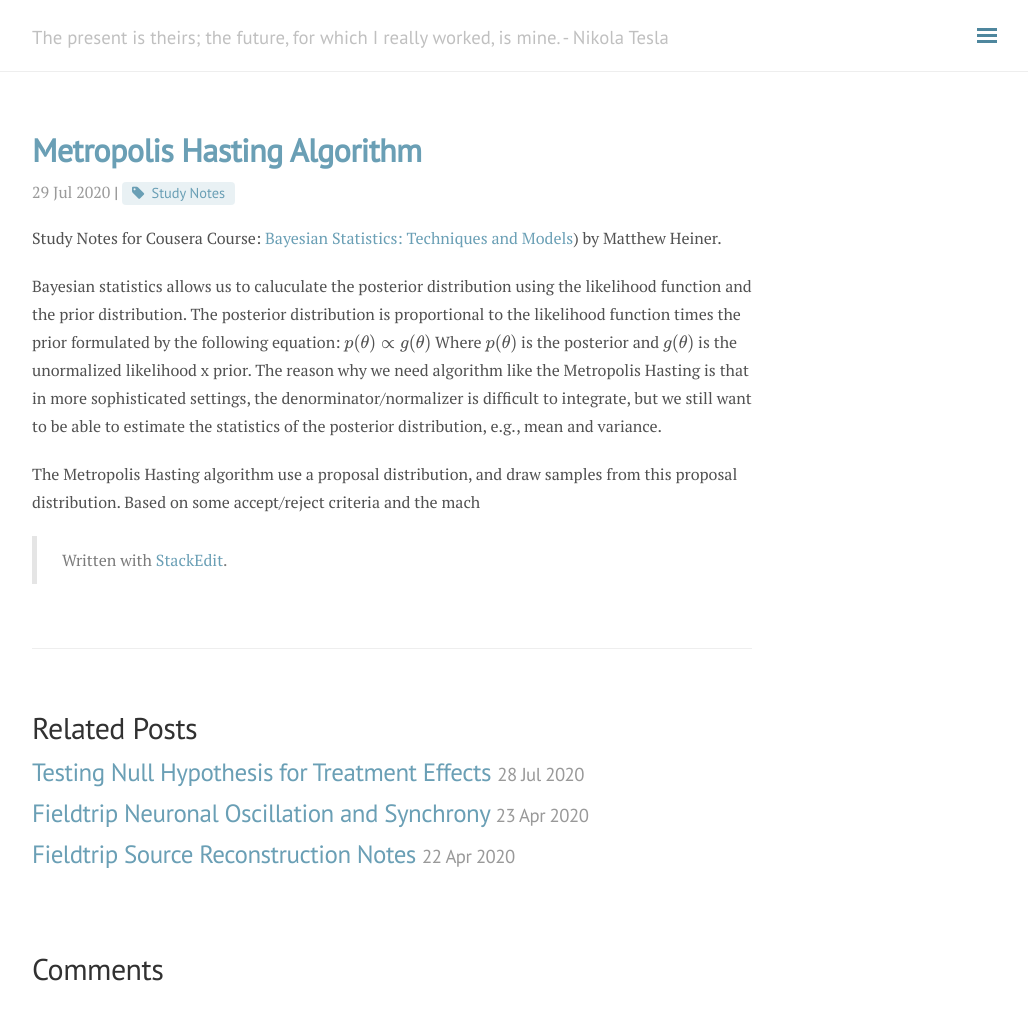
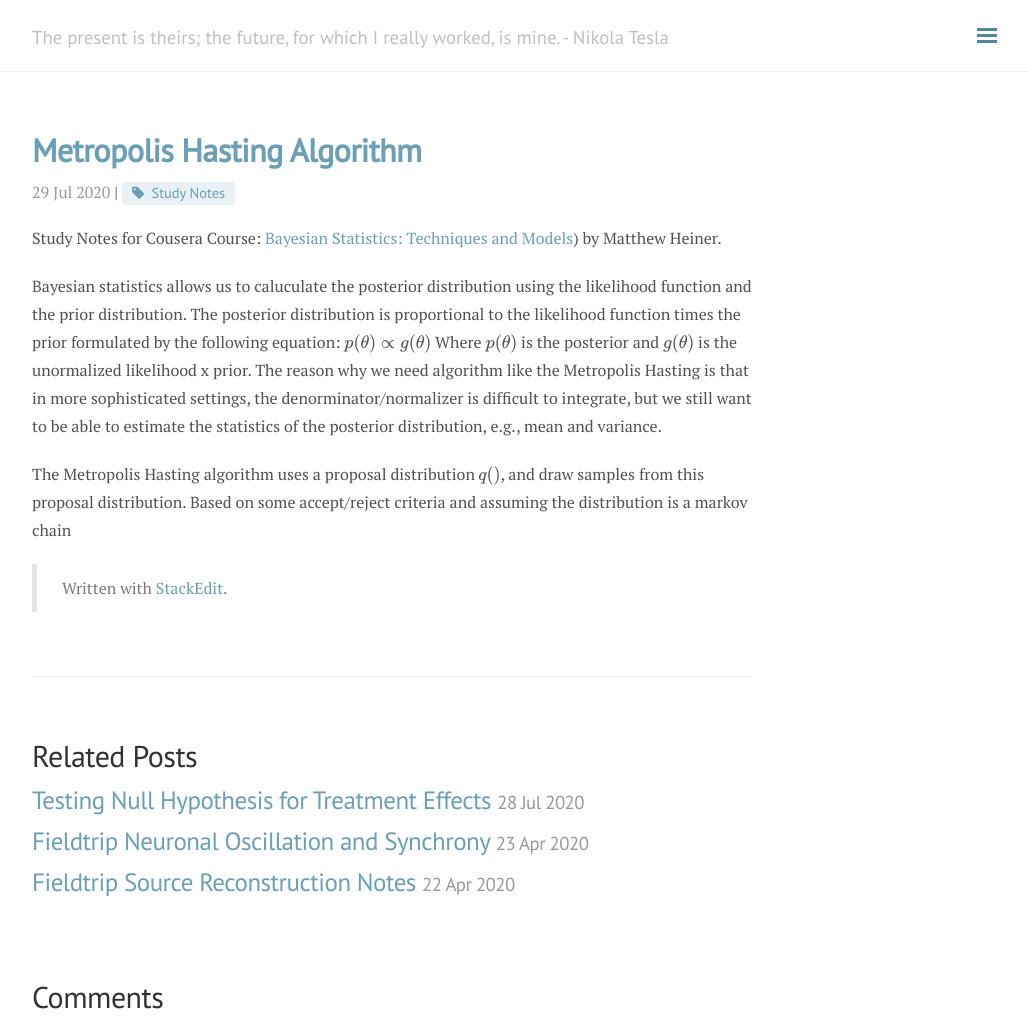
Before and after one commit to andylikescodes/andylikescodes.github.io, a Jekyll site: the page built from _posts/2020-07-29-Metropolis-Hasting-Algorithm.md, in a window 1280 px wide and 1026 px high. Shown: the whole window, without its empty margins (248-1276 px from the left). Built offline with Jekyll 4.4.1, drawn with Linux system fonts in a browser that asks for light colours; nearby versions of some CDN libraries; formulas are drawn with MathJax 3; comment, search, counter and statistics services are not loaded.

Commit message:
_posts/2020-07-29-Metropolis-Hasting-Algorithm.md updated from https://stackedit.io/

```diff
--- a/_posts/2020-07-29-Metropolis-Hasting-Algorithm.md
+++ b/_posts/2020-07-29-Metropolis-Hasting-Algorithm.md
@@ -11,10 +11,10 @@ Bayesian statistics allows us to caluculate the posterior distribution using the
 $$p(\theta) \propto g(\theta)$$
 Where $p(\theta)$ is the posterior and $g(\theta)$ is the unormalized likelihood x prior. The reason why we need algorithm like the Metropolis Hasting is that in more sophisticated settings, the denorminator/normalizer is difficult to integrate, but we still want to be able to estimate the statistics of the posterior distribution, e.g., mean and variance.
 
-The Metropolis Hasting algorithm use a proposal distribution, and draw samples from this proposal distribution. Based on some accept/reject criteria and the mach
+The Metropolis Hasting algorithm uses a proposal distribution $q()$, and draw samples from this proposal distribution. Based on some accept/reject criteria and assuming the distribution is a markov chain
 
 
 > Written with [StackEdit](https://stackedit.io/).
 <!--stackedit_data:
-eyJoaXN0b3J5IjpbMTk1NzQzMjA1MF19
+eyJoaXN0b3J5IjpbNjY4MjQ2NDk5XX0=
 -->
```
